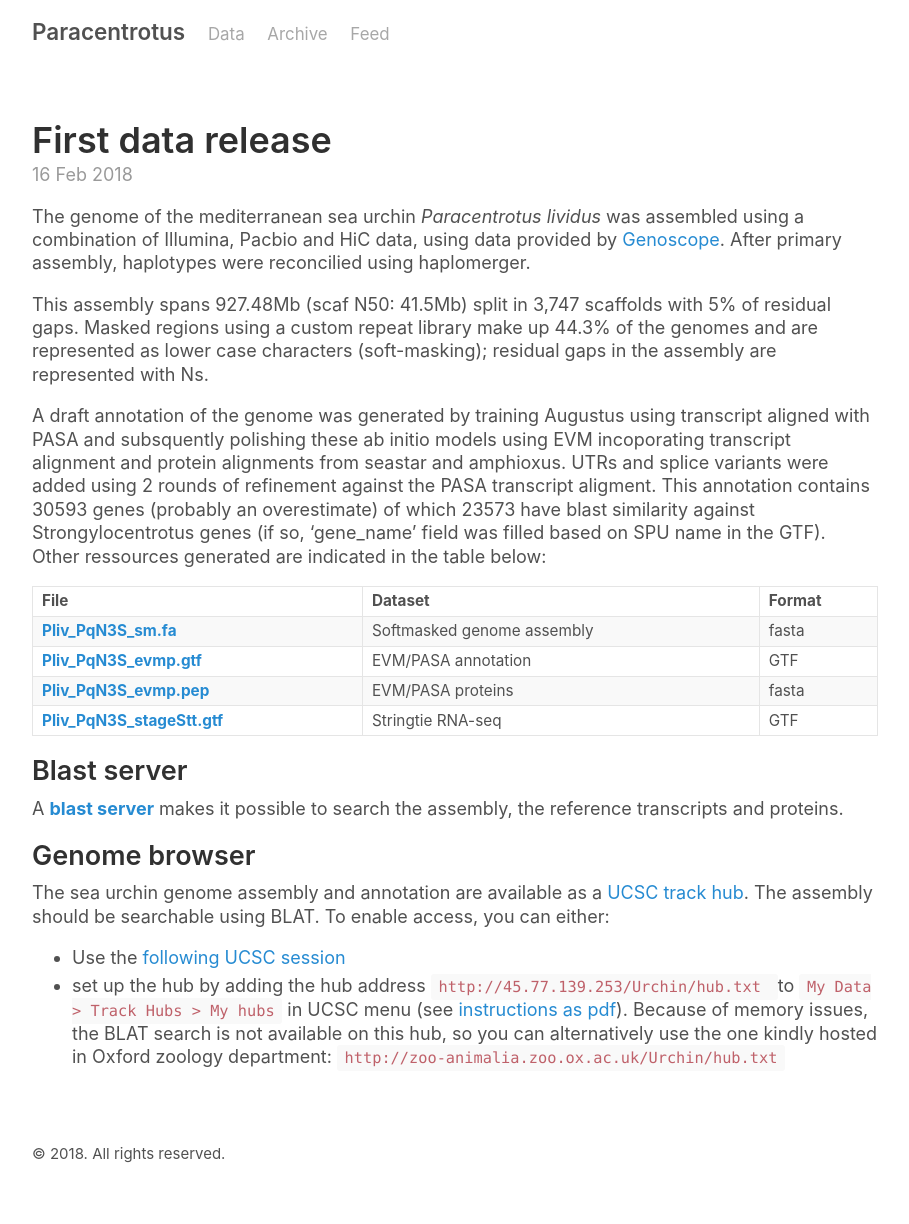
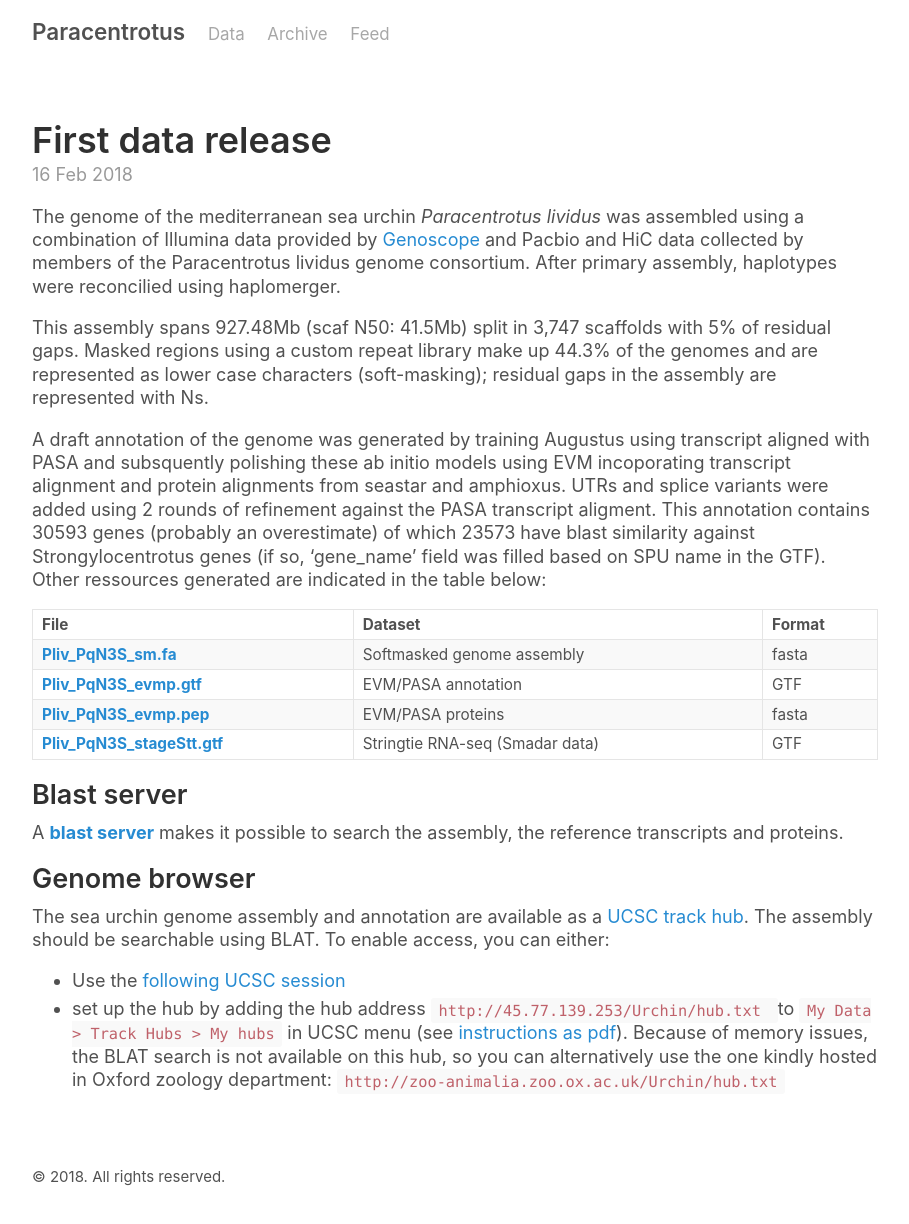
Before and after one commit to paracentrotus/paracentrotus.github.io, a Jekyll site: the page built from _posts/2018-02-16-data.md, in a window 1280 px wide. Shown: the whole page, without its empty margins (185-1094 px from the left). Built offline with Jekyll 4.4.1, drawn with Linux system fonts in a browser that asks for light colours; before the commit the page ends 1200 px from its top, so only the background shows below that.

Commit message:
version0.1

```diff
--- a/_posts/2018-02-16-data.md
+++ b/_posts/2018-02-16-data.md
@@ -3,7 +3,7 @@ layout: post
 title: First data release
 ---
 
-The genome of the mediterranean sea urchin *Paracentrotus lividus* was assembled using a combination of Illumina, Pacbio and HiC data, using data provided by [Genoscope](http://www.genoscope.cns.fr). After primary assembly, haplotypes were reconcilied using haplomerger.
+The genome of the mediterranean sea urchin *Paracentrotus lividus* was assembled using a combination of Illumina data provided by [Genoscope](http://www.genoscope.cns.fr) and Pacbio and HiC data collected by members of the Paracentrotus lividus genome consortium. After primary assembly, haplotypes were reconcilied using haplomerger.
 
 This assembly spans 927.48Mb (scaf N50: 41.5Mb) split in 3,747 scaffolds with 5% of residual gaps. Masked regions using a custom repeat library  make up 44.3% of the genomes and are represented as lower case characters (soft-masking); residual gaps in the assembly are represented with Ns.
 
@@ -15,7 +15,8 @@ Other ressources generated are indicated in the table below:
 | **[Pliv_PqN3S_sm.fa](https://www.dropbox.com/s/uf9q1o7op5psjzi/Pliv_PqN3S_sm.fa.gz?dl=1)**  | Softmasked genome assembly  | fasta |
 | **[Pliv_PqN3S_evmp.gtf](https://www.dropbox.com/s/4b0f11ooj2fwa1a/Pliv_PqN3S_evmp.gtf.gz?dl=1)** | EVM/PASA annotation | GTF |
 | **[Pliv_PqN3S_evmp.pep](https://www.dropbox.com/s/yn3v1zhoxqo8q7y/Pliv_PqN3S_evmp.pep.gz?dl=1)** | EVM/PASA proteins | fasta |
-| **[Pliv_PqN3S_stageStt.gtf](https://www.dropbox.com/s/op02lw4p1pneq19/Pliv_PqN3S_stageStt.gtf.gz?dl=1)** | Stringtie RNA-seq | GTF |
+| **[Pliv_PqN3S_stageStt.gtf](https://www.dropbox.com/s/op02lw4p1pneq19/Pliv_PqN3S_stageStt.gtf.gz?dl=1)** | Stringtie RNA-seq (Smadar data) | GTF |
+
 
 
 ## Blast server
```
Also changed, not shown: Data.md (+1 -1 lines).
